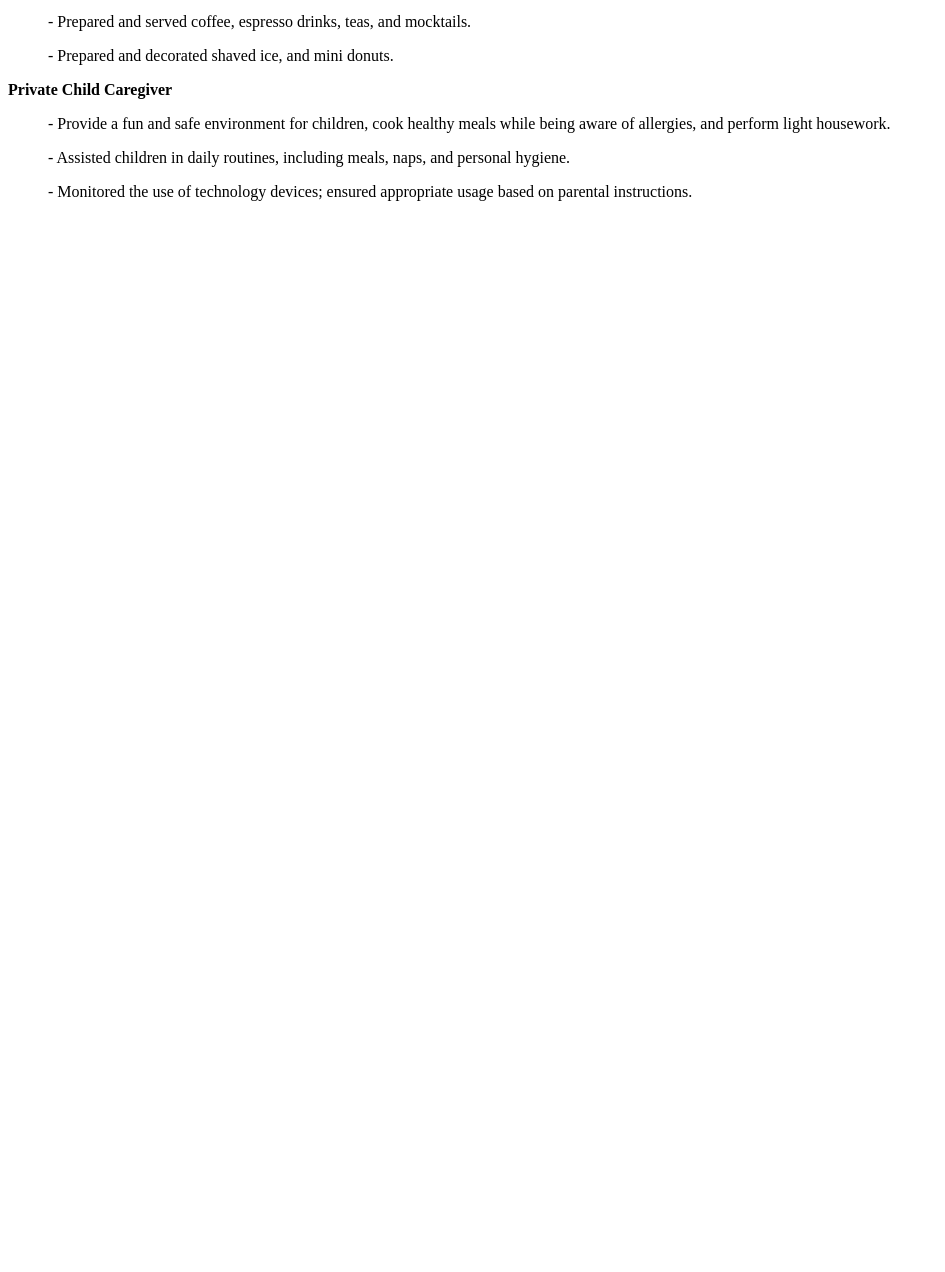
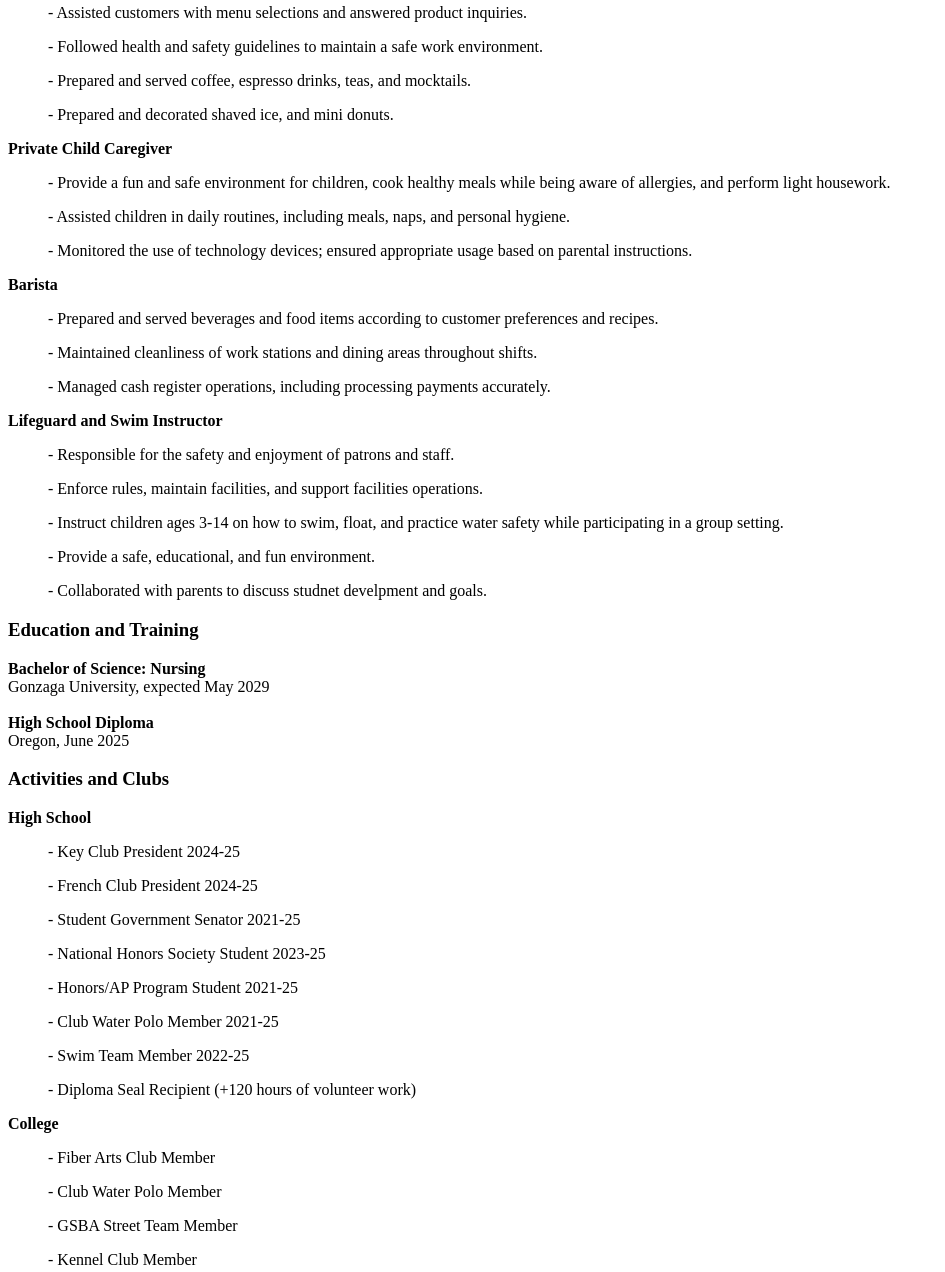
Before and after one commit to mscanlon06/mscanlon06.github.io, a plain HTML site: page index.html in a window 1280 px wide. Shown: the part 508-1780 px from the top of the page, without its empty margins (0-945 px from the left). Before the commit the page ends 800 px from the top, so only its background shows below. Drawn offline with Linux system fonts and the light colour scheme.

Commit message:
Update index.html

```diff
--- a/index.html
+++ b/index.html
@@ -8,7 +8,10 @@
 <body>
 <h1>Maddison Scanlon</h1>
 <h3>About Me</h3>
-<p> In my free time, I like to read, bake, explore new restaurants with my family, and spend time with my friends. I also enjoy swimming and playing Water Polo. I am a current first year student at Gonzaga Univerisity pursuing a nursing degree. I hope to work in pediatrics and have the opprotunity to travel. </p>
+<p> Hi, my name is Maddie Scanlon and I am from Oregon. I am currently a freshman at Gonzaga Univerity, pursuing a nursing degree in hopes to work in pediatrics. Specifically, I want to work as a labor and delivery nurse. Some of my hobbies/interests include reading, baking, exploring new restaurants with my family, and spending time with my friends. I also enjoy swimming and playing Water Polo.</p>
+
+<h3> Travel Blog!<h3>
+
 <h3>Skills</h3>
 <p> - Critical thinking
   <br>
@@ -36,3 +39,44 @@
      <ol> - Provide a fun and safe environment for children, cook healthy meals while being aware of allergies, and perform light housework.</ol>
       <ol> - Assisted children in daily routines, including meals, naps, and personal hygiene.</ol>
        <ol> - Monitored the use of technology devices; ensured appropriate usage based on parental instructions.</ol>
+<strong> Barista </strong>
+<ol> - Prepared and served beverages and food items according to customer preferences and recipes. </ol>
+<ol> - Maintained cleanliness of work stations and dining areas throughout shifts.</ol>
+<ol> - Managed cash register operations, including processing payments accurately. </ol>
+<strong> Lifeguard and Swim Instructor </strong>
+<ol> - Responsible for the safety and enjoyment of patrons and staff. </ol>
+<ol> - Enforce rules, maintain facilities, and support facilities operations.</ol>
+<ol> - Instruct children ages 3-14 on how to swim, float, and practice water safety while participating in a group setting. </ol>
+<ol> - Provide a safe, educational, and fun environment.</ol>
+<ol> - Collaborated with parents to discuss studnet develpment and goals. </ol>
+<h3> Education and Training </h3>
+<strong> Bachelor of Science: Nursing </strong>
+<br>
+Gonzaga University, expected May 2029
+<br>
+<br>
+<strong> High School Diploma </strong>
+<br>
+Oregon, June 2025
+<h3> Activities and Clubs </h3>
+<strong> High School </strong>
+<ol> - Key Club President 2024-25 </ol>
+<ol> - French Club President 2024-25 </ol>
+<ol> - Student Government Senator 2021-25 </ol>
+<ol> - National Honors Society Student 2023-25 </ol>
+<ol> - Honors/AP Program Student 2021-25 </ol>
+<ol> - Club Water Polo Member 2021-25</ol>
+<ol> - Swim Team Member 2022-25 </ol>
+<ol> - Diploma Seal Recipient (+120 hours of volunteer work) </ol>
+<strong> College </strong>
+<ol> - Fiber Arts Club Member </ol>
+<ol> - Club Water Polo Member </ol>
+<ol> - GSBA Street Team Member </ol>
+<ol> - Kennel Club Member </ol>
+<br>
+<br>
+GO ZAGS!
+<a href="https://www.gonzaga.edu/"target="_blank">
+<br>
+<br>
+<img src="https://upload.wikimedia.org/wikipedia/en/thumb/b/bd/Gonzaga_Bulldogs_logo.svg/1200px-Gonzaga_Bulldogs_logo.svg.png" width="200" />
```
